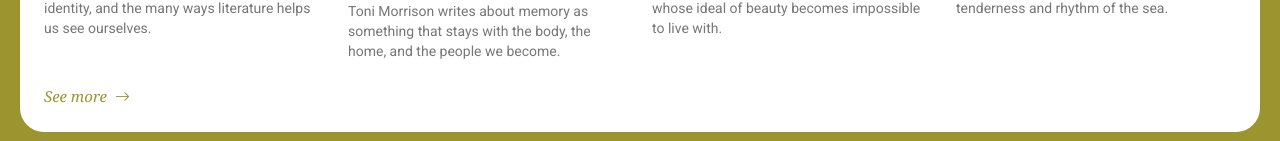
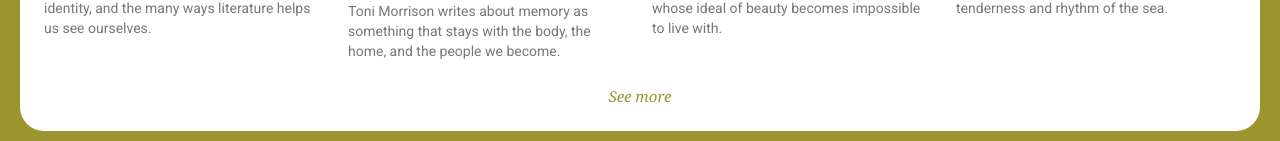
Before and after one commit to Kimdesignui/linerybooks-option-2, a React (Vite) app: page / in a window 1280 px wide. Shown: the part 2648-2789 px from the top of the page. Built offline with nearby package versions, Linux system fonts and the light colour scheme; a web font is replaced by a local one.

Commit message:
Center news see more link

```diff
--- a/src/App.tsx
+++ b/src/App.tsx
@@ -390,7 +390,7 @@ function LineryNewsSection({ language, onOpen, onSeeMore }: { language: 'en' | '
   return <section className="news-module" aria-labelledby="linery-news-title">
     <RibbonTitle title="LINERY NEWS" id="linery-news-title" heading />
     <div className="news-grid">{visibleItems.map((item) => <NewsCard key={item.slug} item={item} language={language} onOpen={onOpen} />)}</div>
-    <a className="news-see-more" href="/news" onClick={(event) => { event.preventDefault(); onSeeMore() }}>See more <i className="bi bi-arrow-right" aria-hidden="true" /></a>
+    <a className="news-see-more" href="/news" onClick={(event) => { event.preventDefault(); onSeeMore() }}>See more</a>
   </section>
 }
 
--- a/src/styles.css
+++ b/src/styles.css
@@ -156,7 +156,7 @@ button { cursor: pointer; }
 .news-card h3 { margin: 0; font: 400 20px/1.16 var(--font-display); }
 .news-card-excerpt { margin: 8px 0 0; color: #777; font: 400 14px/1.45 var(--font-body); }
 .news-card:hover h3, .news-card:focus-visible h3 { color: var(--color-olive); }
-.news-see-more { display: inline-flex; align-items: center; gap: 8px; margin: 24px auto 0; color: var(--color-olive); font: italic 15px/1.4 var(--font-caslon); text-decoration: none; }
+.news-see-more { display: flex; width: fit-content; margin: 24px auto 0; color: var(--color-olive); font: italic 15px/1.4 var(--font-caslon); text-decoration: none; }
 .news-see-more:hover, .news-see-more:focus-visible { color: var(--color-ink); text-decoration: underline; text-underline-offset: 4px; }
 .news-page { min-height: 620px; padding: 0 var(--page-gutter) 56px; background: var(--color-olive); color: var(--color-ink); }
 .news-page-breadcrumb { width: min(1240px, 100%); margin: 0 auto; }
```
